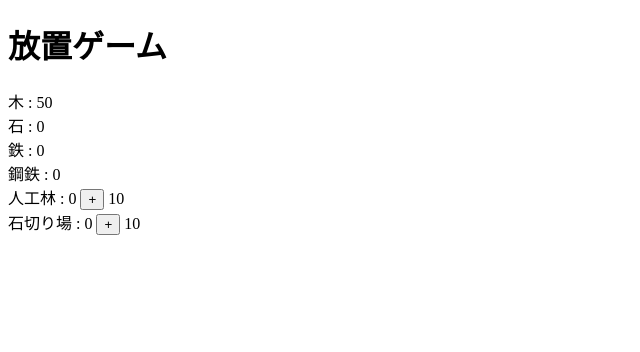
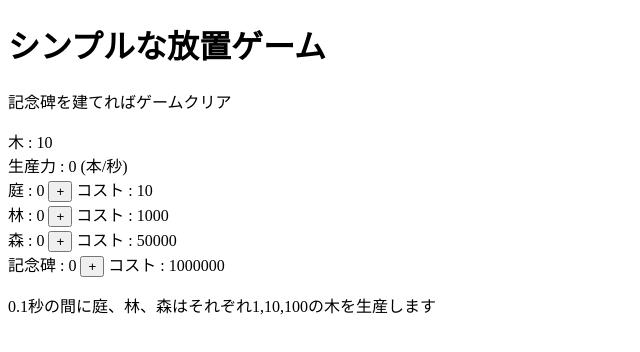
Before and after one commit to h-masahiro/game1, a plain HTML site: page index.html in a window 1280 px wide. Shown: the whole page, without its empty margins (0-640 px from the left). Drawn offline with Linux system fonts and the light colour scheme.

Commit message:
Update index.html

```diff
--- a/index.html
+++ b/index.html
@@ -2,6 +2,7 @@
 <html>
     <head>
         <meta charset="UTF-8">
+        <title>シンプルな放置ゲーム</title>
         <style>
 
         </style>
@@ -20,25 +21,38 @@
                     this.num = 0;
                     this.baseCost = baseCost;
                     this.costRate = costRate;
-                    this.basepower = basePower;
+                    this.basePower = basePower;
+                }
+
+                cost() {
+                    let cost = this.baseCost;
+                    for (let i=0;i<this.num;i++) {
+                        cost *= this.costRate;
+                    }
+                    cost = Math.ceil(cost);
+                    return cost;
                 }
             }
 
             let materials = [];
             materials.push(new Material("木"));
-            materials.push(new Material("石"));
-            materials.push(new Material("鉄"));
-            materials.push(new Material("鋼鉄"));
+            //materials.push(new Material("石"));
+            //materials.push(new Material("鉄"));
+            //materials.push(new Material("鋼鉄"));
 
             let buildings = [];
-            buildings.push(new Building("人工林", 10, 1.2, 1));
-            buildings.push(new Building("石切り場", 10, 1.2, 1));
+            buildings.push(new Building("庭", 10, 1.2, 1));
+            buildings.push(new Building("林", 1000, 1.2, 10));
+            buildings.push(new Building("森", 50000, 1.2, 100));
+            buildings.push(new Building("記念碑", 1000000, 10, 0));
+            //buildings.push(new Building("石切り場", 10, 1.2, 1));
 
 
             let timerId;
             window.onload = init;
             function init() {
                 timerId = setInterval(tick, 100);
+                materials[0].num = 10;
 
                 for (let i=0;i<materials.length;i++) {
                     let parent = document.getElementById("materiallist");
@@ -55,6 +69,7 @@
                     item.appendChild(item3);
                     parent.appendChild(item);
                 }
+
                 for (let i=0;i<buildings.length;i++) {
                     let parent = document.getElementById("buildinglist");
                     let item = document.createElement("div");
@@ -69,9 +84,12 @@
                     item4.textContent = " ";
                     let item5 = document.createElement("button");
                     item5.textContent = "+";
+                    item5.id = i;
+                    item5.onclick = click;
                     let item6 = document.createElement("span");
-                    item6.textContent = " ";
+                    item6.textContent = " コスト : ";
                     let item7 = document.createElement("span");
+                    item7.id = "b" + i + "c";
                     item7.textContent = buildings[i].baseCost;
 
                     item.appendChild(item1);
@@ -86,17 +104,51 @@
 
 
             }
+
+            function click(event) {
+                let id = event.target.id;
+                if(id != NaN) {
+                    if (materials[0].num >= buildings[id].cost()) {
+                        materials[0].num -= buildings[id].cost();
+                        buildings[id].num += 1;
+                    }
+                }
+            }
+
             function tick() {
-                materials[0].num += 1;
+                //materials[0].num += 1;
+                for (let i=0; i<buildings.length; i++) {
+                    materials[0].num += buildings[i].basePower * buildings[i].num;
+                }
+                update();
+            }
+
+            function update() {
                 document.getElementById("m0n").textContent = materials[0].num;
+                document.getElementById("b0n").textContent = buildings[0].num;
+                document.getElementById("b1n").textContent = buildings[1].num;
+                document.getElementById("b2n").textContent = buildings[2].num;
+                document.getElementById("b3n").textContent = buildings[3].num;
+                document.getElementById("b0c").textContent = buildings[0].cost();
+                document.getElementById("b1c").textContent = buildings[1].cost();
+                document.getElementById("b2c").textContent = buildings[2].cost();
+                document.getElementById("b3c").textContent = buildings[3].cost();
+                let prod = 0;
+                for (let i=0;i<buildings.length;i++) {
+                    prod += buildings[i].basePower * buildings[i].num;
+                }
+                document.getElementById("prod").textContent = prod * 10;
             }
 
 
         </script>
     </head>
     <body>
-        <h1>放置ゲーム</h1>
+        <h1>シンプルな放置ゲーム</h1>
+        <p>記念碑を建てればゲームクリア</p>
         <div id="materiallist"></div>
+        <div><span>生産力 : </span><span id="prod"></span> (本/秒)</div>
         <div id="buildinglist"></div>
+        <p>0.1秒の間に庭、林、森はそれぞれ1,10,100の木を生産します</p>
     </body>
 </html>
```
